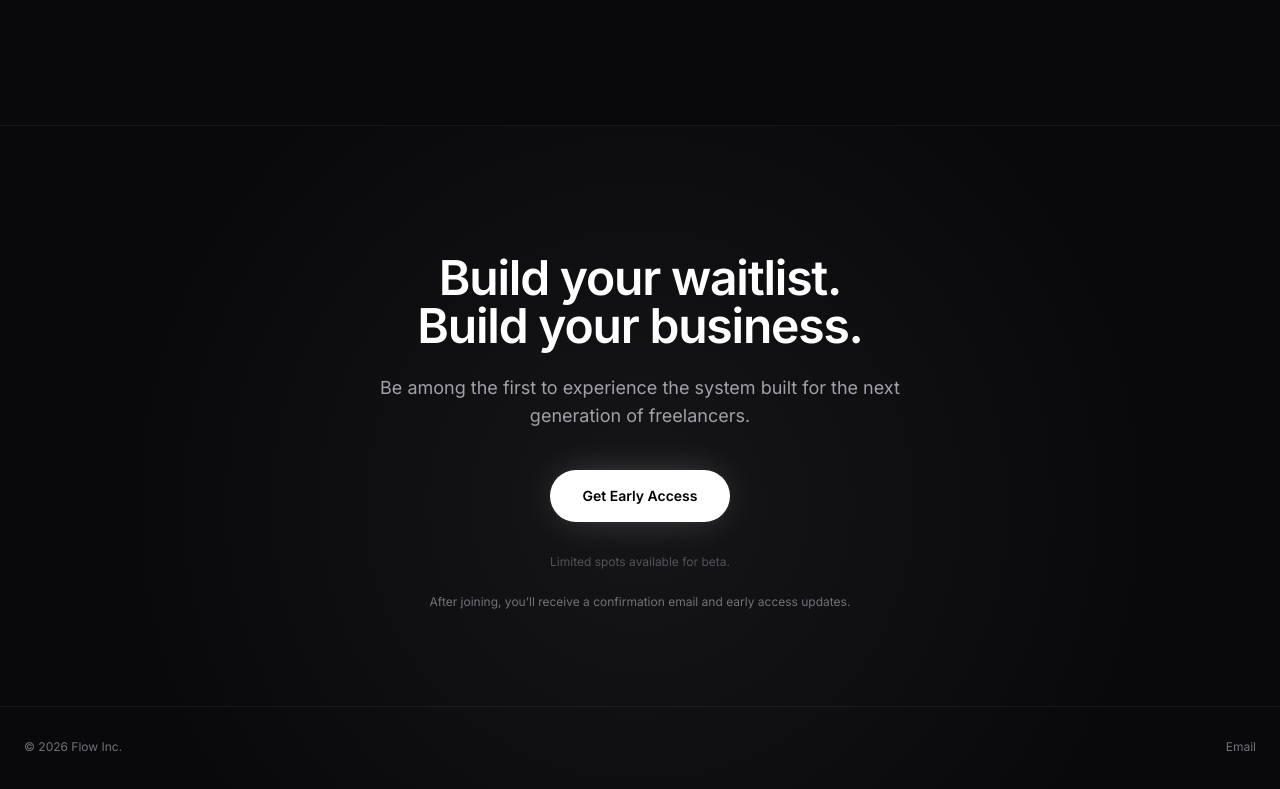
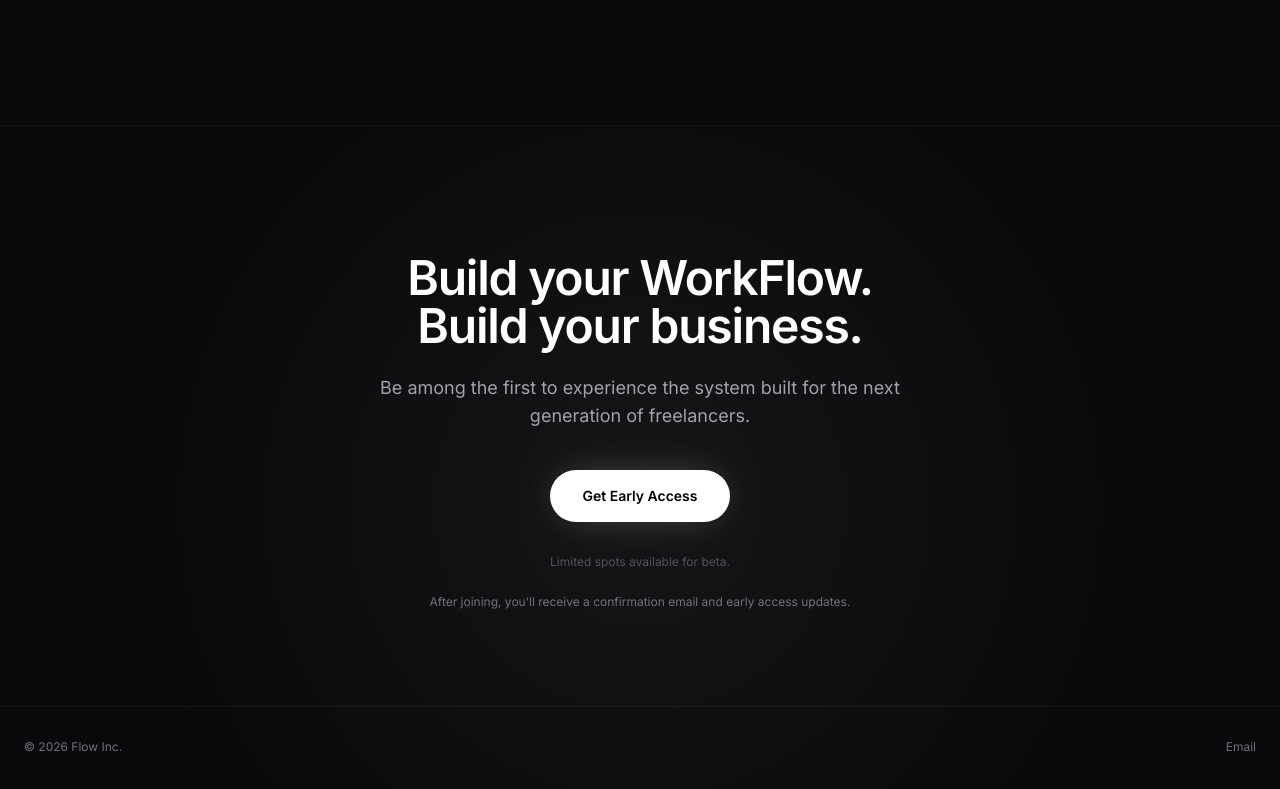
Before and after one commit to krochimills/Flowie, a plain HTML site: page index.html in a window 1280 px wide. Shown: the part 3605-4394 px from the top of the page. Drawn offline with nearby package versions, Linux system fonts and the light colour scheme.

Commit message:
Update index.html
change of the h2 tag

```diff
--- a/index.html
+++ b/index.html
@@ -371,7 +371,7 @@
         <div class="absolute inset-0 bg-[radial-gradient(circle_at_center,rgba(255,255,255,0.05),transparent_70%)] pointer-events-none"></div>
 
         <div class="max-w-3xl mx-auto px-6 relative z-10">
-            <h2 class="text-4xl md:text-5xl font-semibold tracking-tight text-white mb-6">Build your waitlist.<br>Build your business.</h2>
+            <h2 class="text-4xl md:text-5xl font-semibold tracking-tight text-white mb-6">Build your WorkFlow.<br>Build your business.</h2>
             <p class="text-lg text-zinc-400 mb-10 max-w-xl mx-auto">Be among the first to experience the system built for the next generation of freelancers.</p>
 
             <a
```
